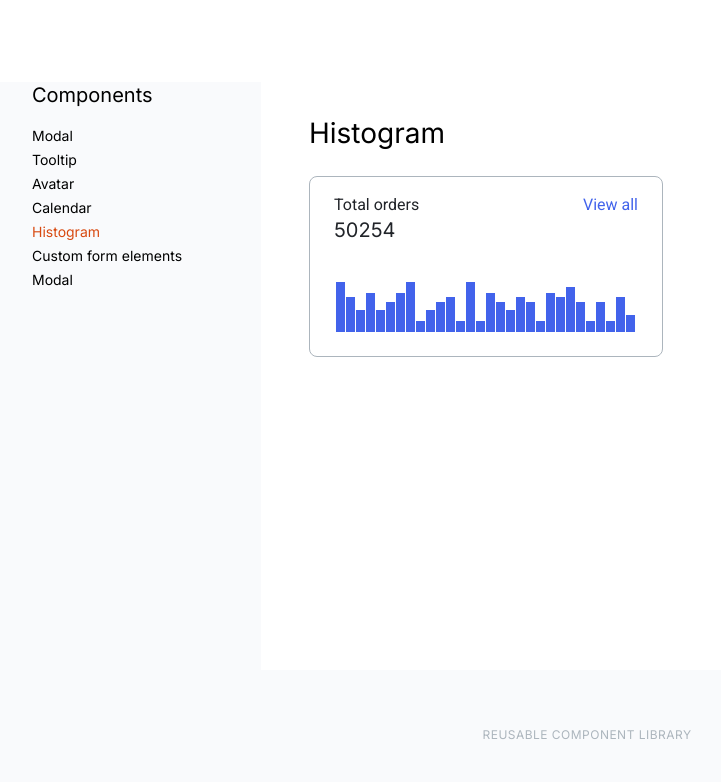
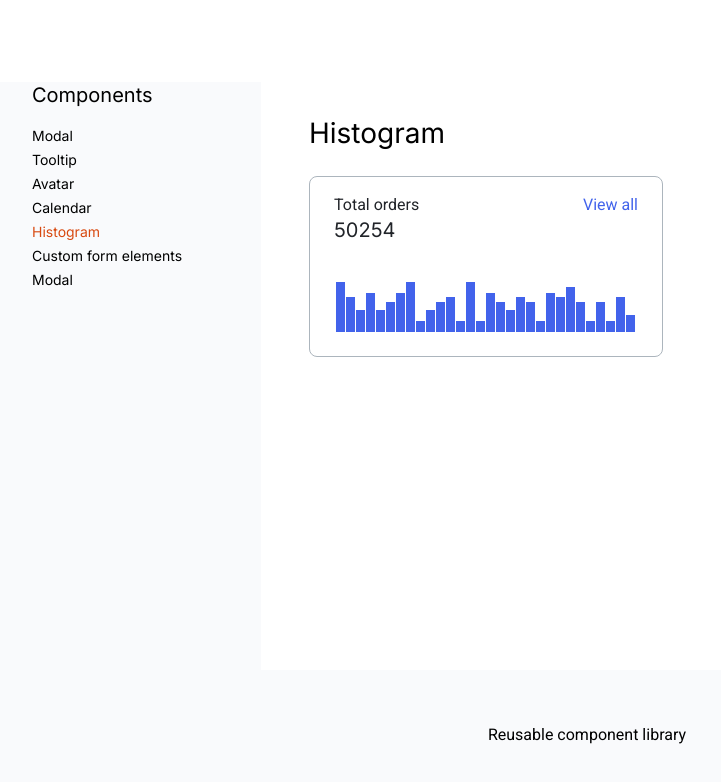
Before and after one commit to js-tasks-ru/htmlcss-20211021_tina-tezadova, a website: page pages/component-page/template.html in a window 1280 px wide. Shown: the whole page, without its empty margins (53-774 px from the left). Drawn offline with Linux system fonts and the light colour scheme.

Commit message:
Промежуточный коммит

```diff
--- a/pages/component-page/template.html
+++ b/pages/component-page/template.html
@@ -5,6 +5,7 @@
         <link rel="stylesheet" href="../../assets/css/main.css">
         <link rel="stylesheet" href="./component-page.css">
         <link rel="stylesheet" href="../../04-lection2/01-histogram/histogram.css">
+        <link rel="stylesheet" href="../../components/footer/footer.css">
     </head>
     <body>
         <div class="page">
@@ -69,7 +70,7 @@
                 </div>
             </div>
             <footer class="page__footer">
-                <p class="page__footer__title">Reusable component library</p>
+                <p class="footer__title_component-page">Reusable component library</p>
             </footer>
         </div>
     </body>
```
